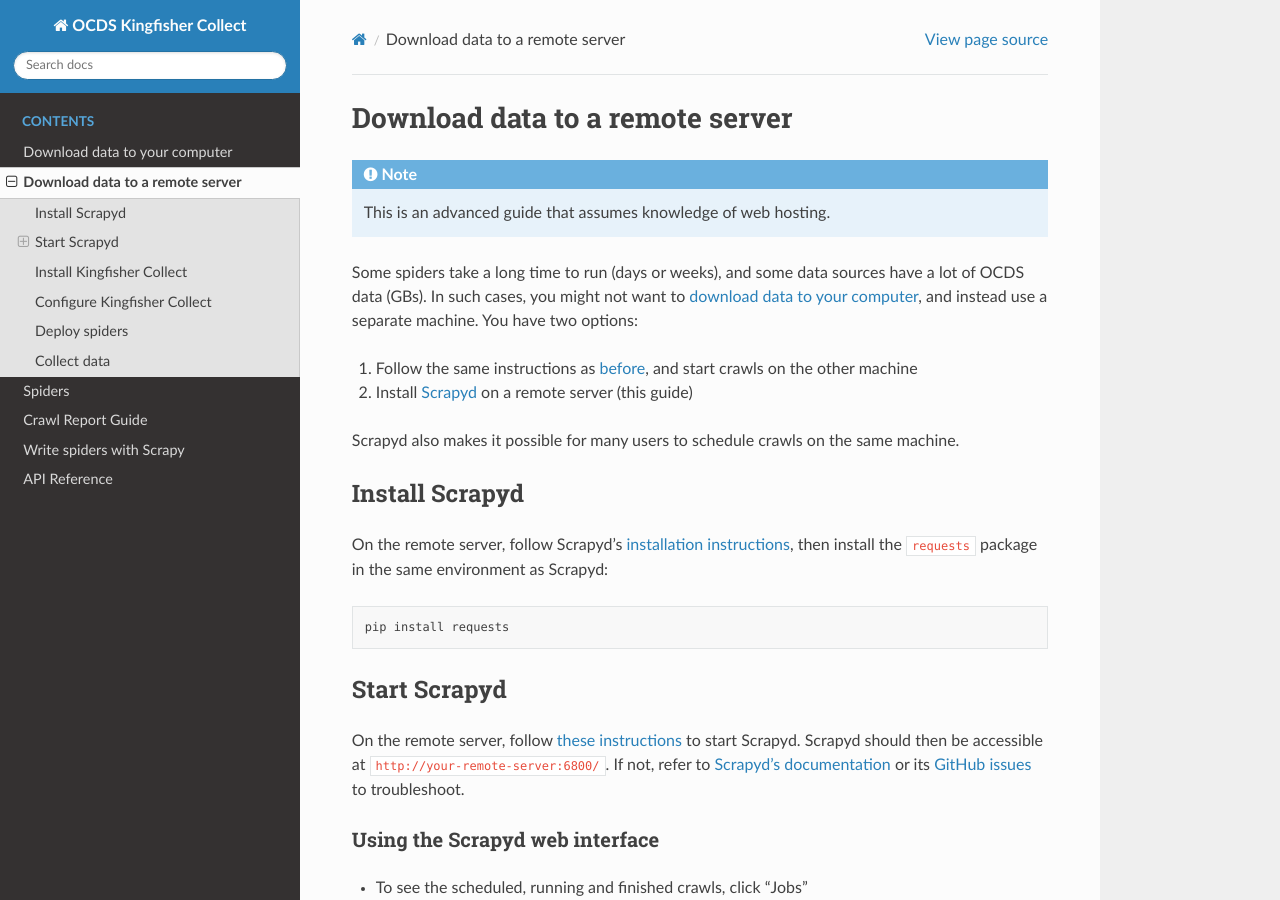
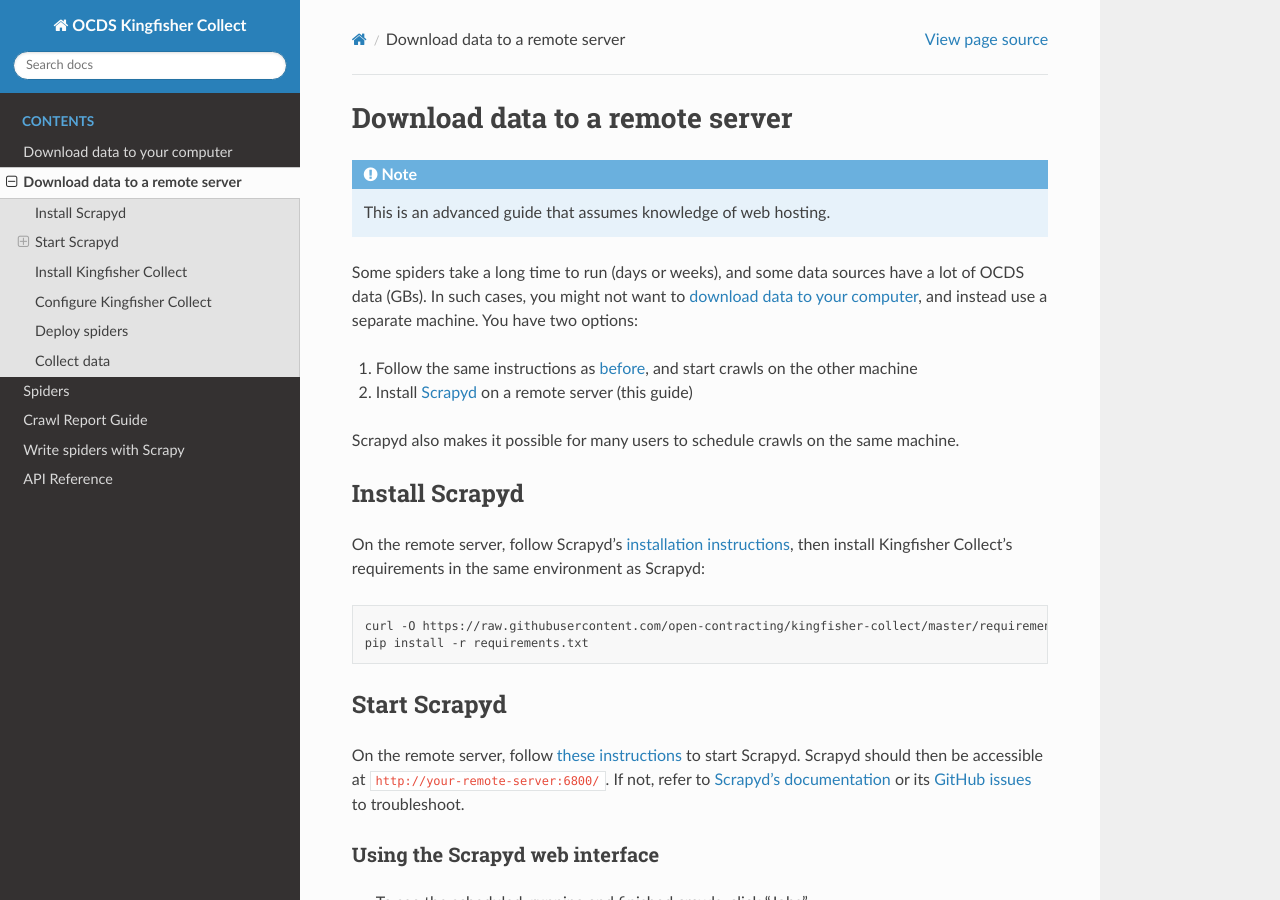
Before and after one commit to open-contracting/kingfisher-collect, a Sphinx documentation site: the page built from docs/scrapyd.rst, in a window 1280 px wide and 900 px high. Built offline with Sphinx 7.4.7 and the Read the Docs theme 2.0.0, drawn with Linux system fonts in a browser that asks for light colours.

Commit message:
Update instructions on installing Scrapyd

```diff
--- a/docs/scrapyd.rst
+++ b/docs/scrapyd.rst
@@ -15,11 +15,12 @@
 Install Scrapyd
 ---------------
 
-On the remote server, follow Scrapyd's `installation instructions <https://scrapyd.readthedocs.io/en/stable/install.html>`__, then install the ``requests`` package in the same environment as Scrapyd:
+On the remote server, follow Scrapyd's `installation instructions <https://scrapyd.readthedocs.io/en/stable/install.html>`__, then install Kingfisher Collect's requirements in the same environment as Scrapyd:
 
 .. code-block:: bash
 
-   pip install requests
+   curl -O https://raw.githubusercontent.com/open-contracting/kingfisher-collect/master/requirements.txt
+   pip install -r requirements.txt
 
 Start Scrapyd
 -------------
```
